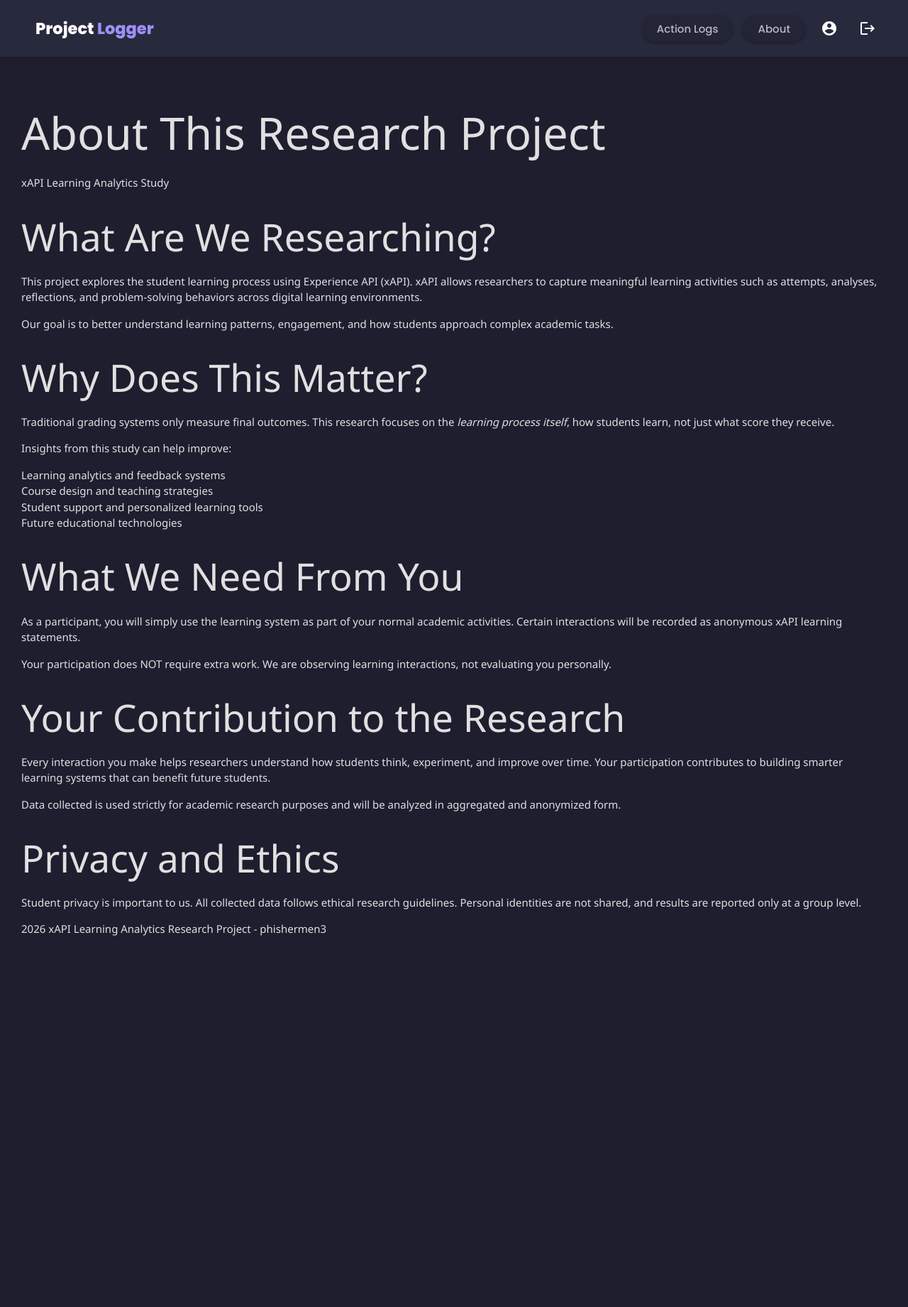
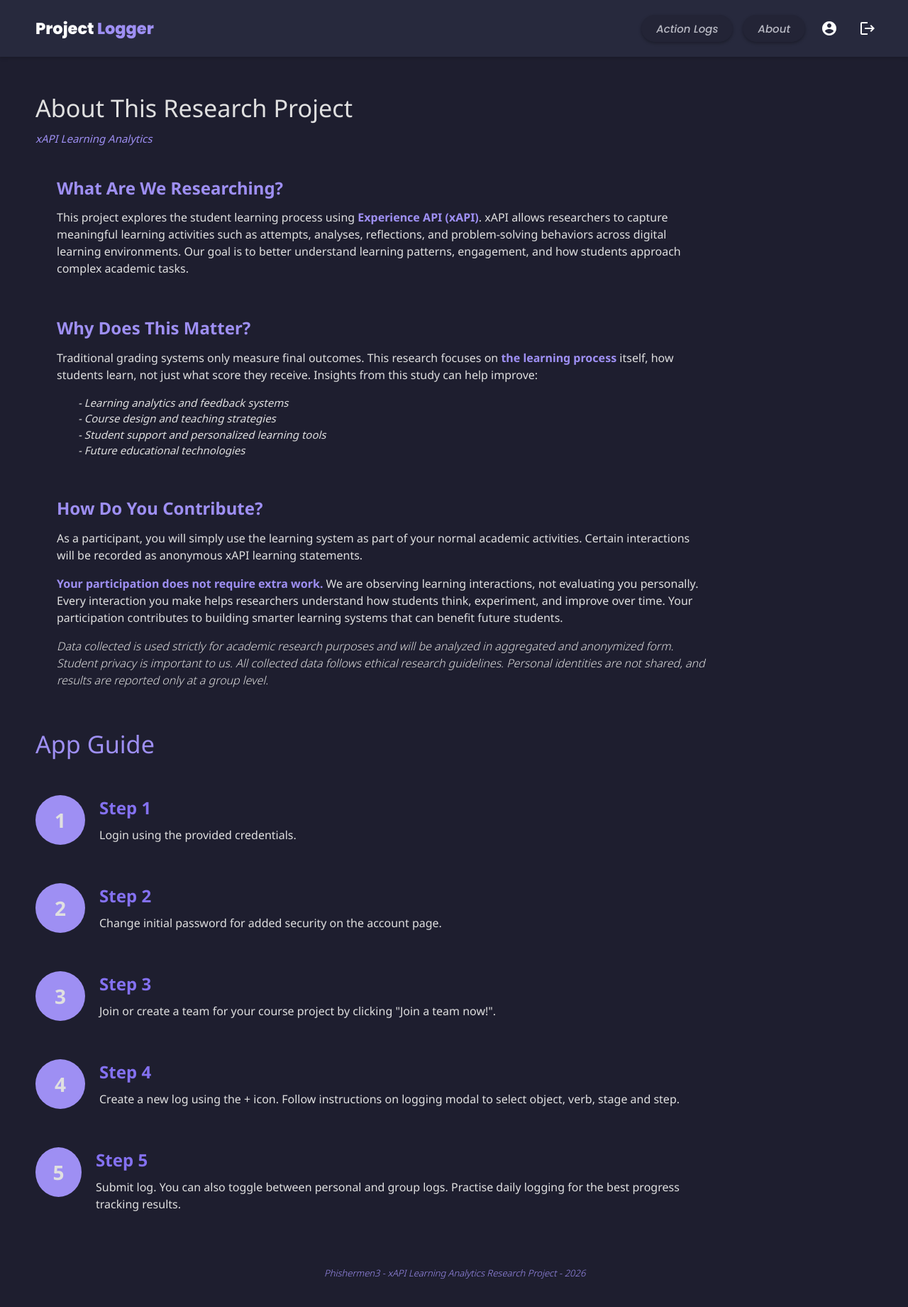
Before and after one commit to phishermen3/info3604-learning-analytics, a Flask app: page /about in a window 1280 px wide. Shown: the top 1841 px of the page at 71% size. Run offline with Flask 3, Linux system fonts and the light colour scheme.

Commit message:
updated about page

```diff
--- a/App/templates/about.html
+++ b/App/templates/about.html
@@ -5,91 +5,234 @@
 {{ super() }}
 
 {% block content %}
+<head>
+    <style>
+        #m {
+            margin:10%;
+            padding:10%;
+            border: 10%
+        }
+        .h {
+           font-size: 24px;
+           font-weight: 600;
+           color: #9e8ff3;
+           font-style:normal;
+        }
 
+        section{
+            padding-left:50px;
+            padding-right:50px;
+            padding-bottom: 20px;
+
+        }
+        h8 {
+            color: #9e8ff3;
+            font-style: oblique;
+        }
+        p {
+            font-size:medium;
+            font-weight: 400;
+            padding-right: 200px;
+            font-style:normal;
+        }
+        header{
+            padding-left: 20px;
+        }
+        ul {
+            padding-bottom: 0px;
+        }
+        li {
+            padding-bottom: 0px;
+            padding-left: 30px;
+            font-style: italic;
+        }
+        #eth {
+            font-style: oblique;
+            font-size: medium;
+            font-weight: 200
+        }
+        strong {
+            color:#9e8ff3;
+            font-weight: 800
+        }
+        #end{
+            padding: 0px;
+            margin: 0px;
+            border: 0px;
+            font-weight: 100;
+            font-size:small;
+            font-style: italic;
+            color: #9e8ff3;
+            padding-left:35%;
+        }
+        #demo{
+            padding-left: 20px;
+        }
+        #app{
+            color: #9e8ff3;
+            padding-bottom: 40px;
+        }
+        h7{
+            font-size:x-large;
+            font-weight: bold;
+            color: #8471f1;
+        }
+        .circle {
+            width: 70px;
+            height: 70px;
+            background-color:#9e8ff3;
+            border-radius: 50%;
+
+            display: flex;
+            justify-content: center;
+            align-items: center;
+
+            font-size: 28px;
+            font-weight: bold;
+            margin-right: 20px;
+        }
+        .x {
+            display: flex;
+            align-items: flex-start;
+            margin-bottom: 40px;
+        }
+        .y {
+            margin: 0;
+
+        }
+        .step {
+            padding-top: 0px;
+            border-top: 0px;
+            margin-top: 8px;
+        }
+
+    </style>
+</head>
 <body>
 
 <header>
-    <h1>About This Research Project</h1>
-    <p>xAPI Learning Analytics Study</p>
+    <h4>About This Research Project</h4>
+    <h8>xAPI Learning Analytics</h8>
 </header>
 
-<main>
+<main: id="m">
 
     <section>
-        <h2>What Are We Researching?</h2>
+        <h4 class="h" >What Are We Researching?</h4>
         <p>
             This project explores the student learning process using
             <strong>Experience API (xAPI)</strong>. xAPI allows researchers to capture
             meaningful learning activities such as attempts, analyses, reflections,
             and problem-solving behaviors across digital learning environments.
-        </p>
-
-        <p>
             Our goal is to better understand learning patterns, engagement, and how
             students approach complex academic tasks.
         </p>
     </section>
 
     <section>
-        <h2>Why Does This Matter?</h2>
+        <h4 class="h">Why Does This Matter?</h4>
         <p>
             Traditional grading systems only measure final outcomes. This research
-            focuses on the <em>learning process itself</em>, how students learn,
+            focuses on <strong> the learning process </strong>itself, how students learn,
             not just what score they receive.
-        </p>
 
-        <p>
+
             Insights from this study can help improve:
         </p>
         <ul>
-            <li>Learning analytics and feedback systems</li>
-            <li>Course design and teaching strategies</li>
-            <li>Student support and personalized learning tools</li>
-            <li>Future educational technologies</li>
+            <li>- Learning analytics and feedback systems</li>
+            <li>- Course design and teaching strategies</li>
+            <li>- Student support and personalized learning tools</li>
+            <li>- Future educational technologies</li>
         </ul>
     </section>
 
     <section>
-        <h2>What We Need From You</h2>
-        <p>
-            As a participant, you will simply use the learning system as part of
+        <h4 class="h">How Do You Contribute?</h4>
+        <p> As a participant, you will simply use the learning system as part of
             your normal academic activities. Certain interactions will be recorded
             as anonymous xAPI learning statements.
         </p>
-
-        <div class="highlight">
-            <strong>Your participation does NOT require extra work.</strong>
+        <p>
+            <strong> Your participation does not require extra work.</strong>
             We are observing learning interactions, not evaluating you personally.
-        </div>
-    </section>
-
-    <section>
-        <h2>Your Contribution to the Research</h2>
-        <p>
             Every interaction you make helps researchers understand how students
             think, experiment, and improve over time. Your participation contributes
             to building smarter learning systems that can benefit future students.
         </p>
-
-        <p>
+        <p id="eth">
             Data collected is used strictly for academic research purposes and will
             be analyzed in aggregated and anonymized form.
-        </p>
-    </section>
-
-    <section>
-        <h2>Privacy and Ethics</h2>
-        <p>
             Student privacy is important to us. All collected data follows ethical
             research guidelines. Personal identities are not shared, and results
             are reported only at a group level.
         </p>
     </section>
 
+    <section id="demo">
+        <h4 id="app">App Guide</h4>
+        <div id="steps">
+            <div class="x">
+                <div class="circle">1</div>
+                <div class="y">
+                    <h7>
+                        Step 1
+                    </h7>
+                    <p class="step">
+                        Login using the provided credentials.
+                    </p>
+                </div>
+            </div>
+            <div class="x">
+                <div class="circle">2</div>
+                <div class="y">
+                    <h7>
+                        Step 2
+                    </h7>
+                    <p class="step">
+                        Change initial password for added security on the account page.
+                    </p>
+                </div>
+            </div>
+            <div class="x">
+                <div class="circle">3</div>
+                <div class="y">
+                    <h7>
+                        Step 3
+                    </h7>
+                    <p class="step">
+                        Join or create a team for your course project by clicking "Join a team now!".
+                    </p>
+                </div>
+            </div>
+            <div class="x">
+                <div class="circle">4</div>
+                <div class="y">
+                    <h7>
+                        Step 4
+                    </h7>
+                    <p class="step">
+                        Create a new log using the + icon. Follow instructions on logging modal to select object, verb, stage and step.
+                    </p>
+                </div>
+            </div>
+            <div class="x">
+                <div class="circle">5</div>
+                <div class="y">
+                    <h7>
+                        Step 5
+                    </h7>
+                    <p class="step">
+                        Submit log. You can also toggle between personal and group logs. Practise daily logging for the best progress tracking results.
+                    </p>
+                </div>
+            </div>
+        </div>
+    </section>
 </main>
 
 <footer>
-    <p>2026 xAPI Learning Analytics Research Project - phishermen3</p>
+    <p id = "end">Phishermen3 - xAPI Learning Analytics Research Project - 2026</p>
 </footer>
 
 </body>
```
Also changed, not shown: 1 other file.
